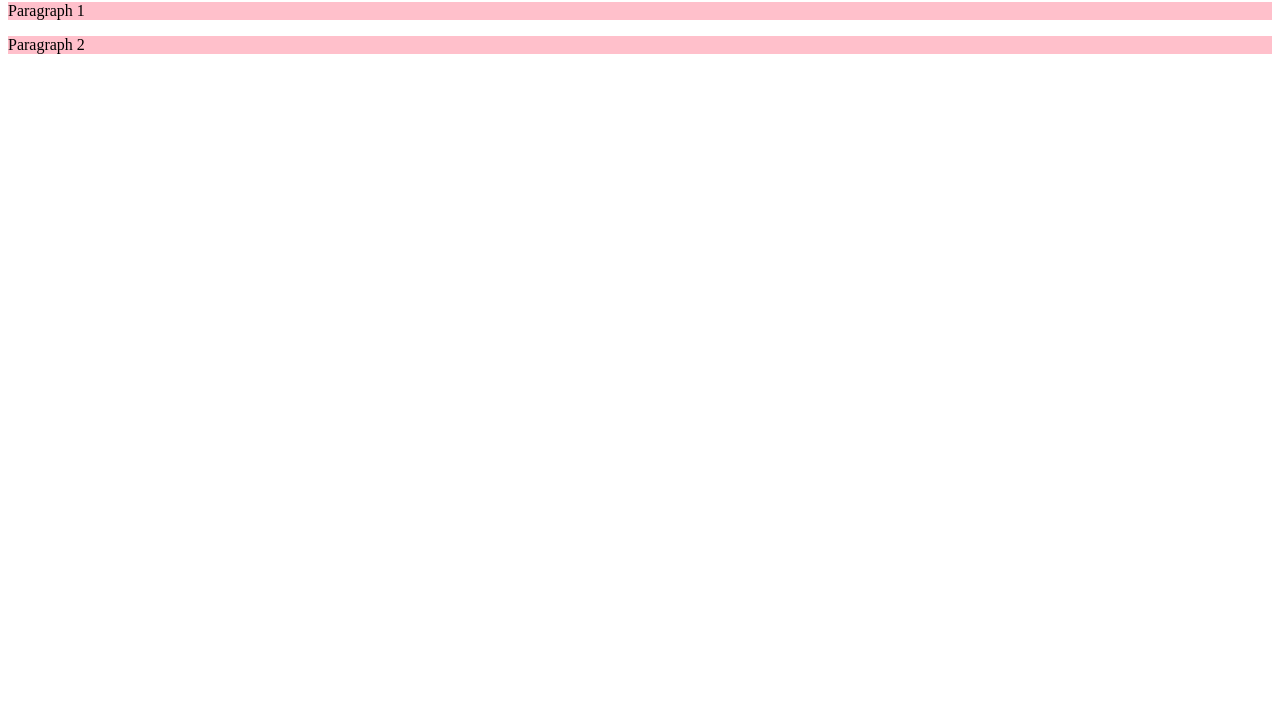
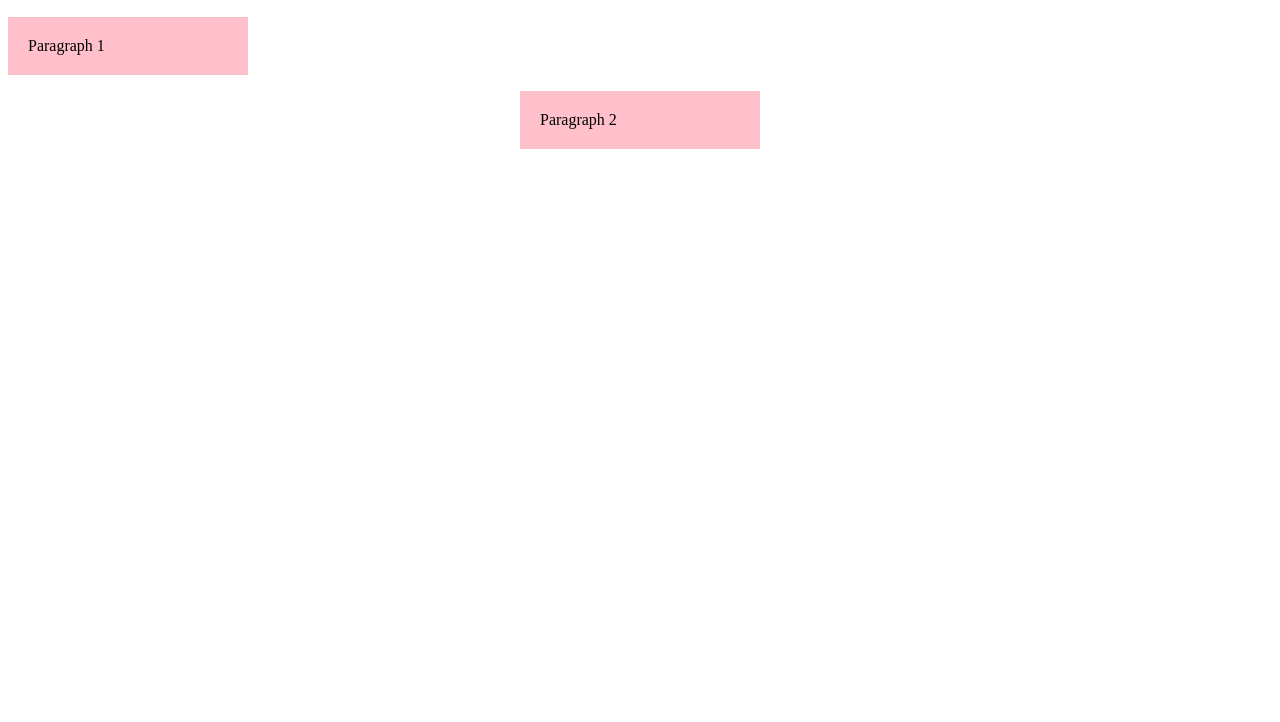
Before and after one commit to PedroGF27/COMP001B.LectureActivity2, a plain HTML site: page index.html in a window 1280 px wide. Shown: the part 78-800 px from the top of the page. Drawn offline with Linux system fonts and the light colour scheme.

Commit message:
added width to paragraph elements and centered second paragraph tag

```diff
--- a/index.html
+++ b/index.html
@@ -12,8 +12,8 @@
     </header>
 
     <main>
-        <p>Paragraph 1</p>
-        <p>Paragraph 2</p>
+        <p class="width">Paragraph 1</p>
+        <p class="width center">Paragraph 2</p>
     </main>
 </body>
 </html>
--- a/main.css
+++ b/main.css
@@ -1,7 +1,17 @@
 h1 {
     background-color: blue;
+    padding: 5px 10px 10px 20px;
 }
 
 p {
     background-color: pink;
+    padding: 20px 20px 20px 20px;
 }
+
+.width {
+    width: 200px;
+}
+
+.center {
+    margin: auto;
+}
```
